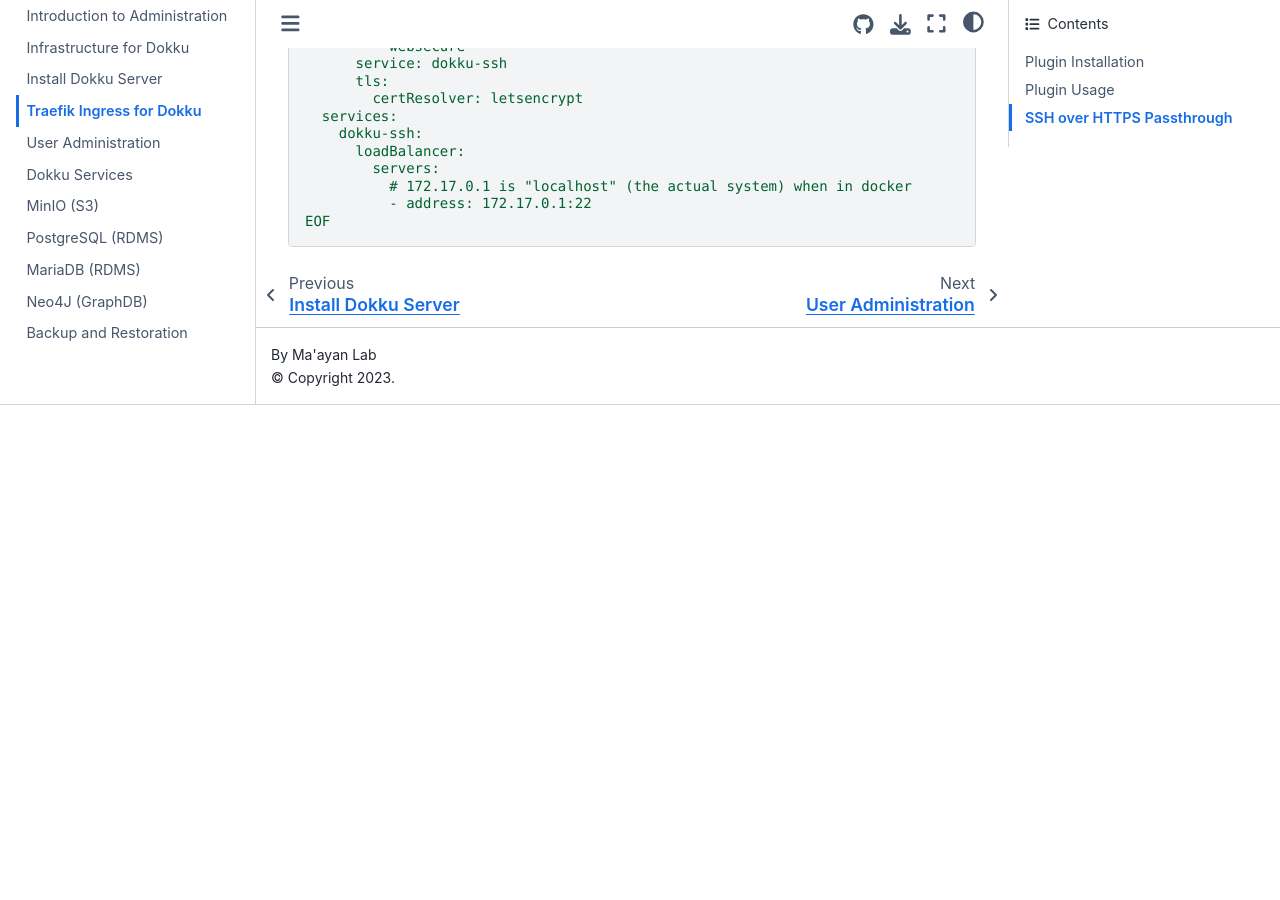
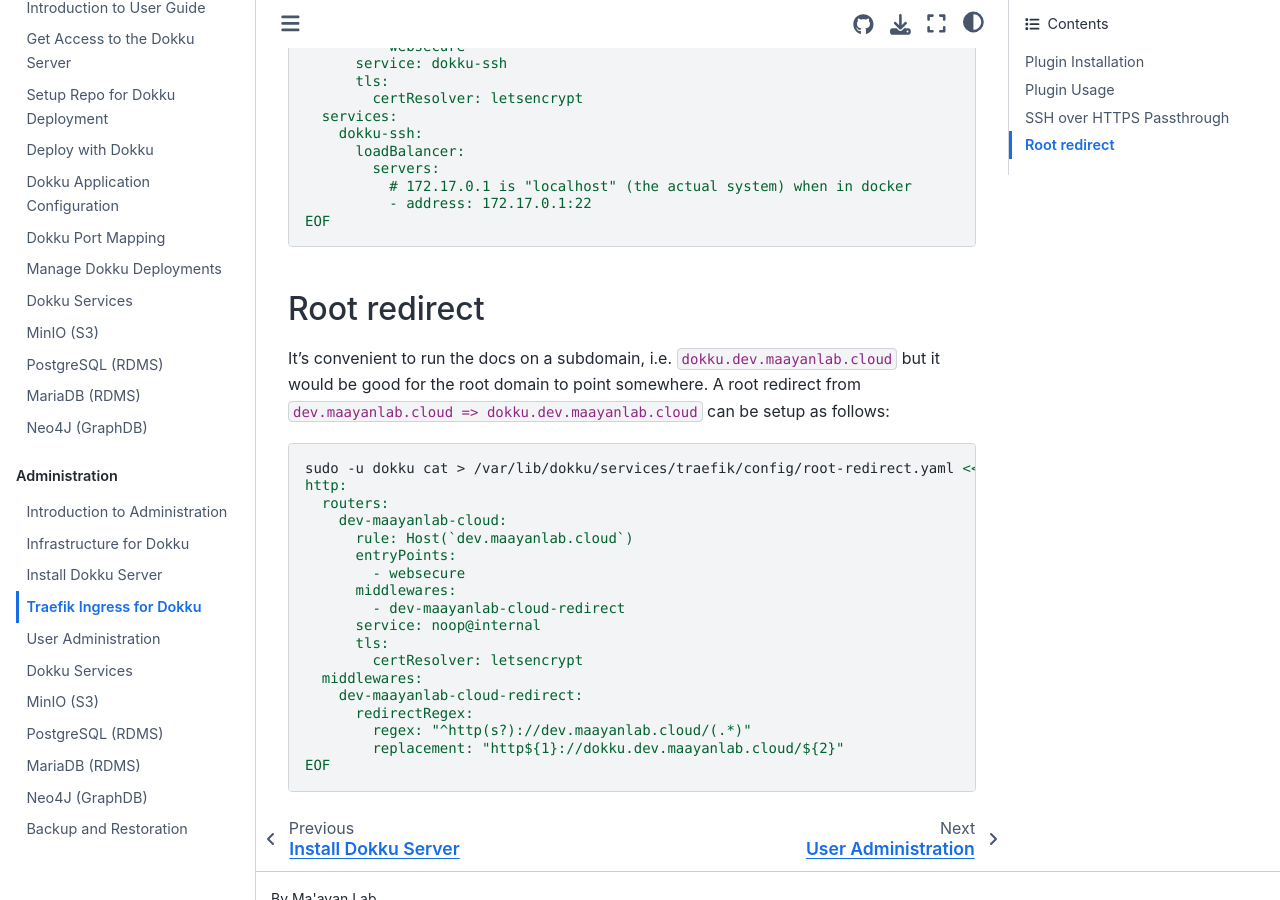
Before and after one commit to MaayanLab/dokku, a Jupyter Book: the page built from administration/21-traefik.md, in a window 1280 px wide and 900 px high, scrolled down 1129 px. Built offline with Jupyter Book 1.0.4 settings and Sphinx 7.4.7 and the Sphinx Book theme 1.1.4, drawn with Linux system fonts in a browser that asks for light colours; before the commit the page ends 1534 px from its top, so only the background shows below that.

Commit message:
Add root redirect instructions

````diff
--- a/administration/21-traefik.md
+++ b/administration/21-traefik.md
@@ -45,3 +45,28 @@
           - address: 172.17.0.1:22
 EOF
 ```
+
+## Root redirect
+
+It's convenient to run the docs on a subdomain, i.e. `dokku.dev.maayanlab.cloud` but it would be good for the root domain to point somewhere. A root redirect from `dev.maayanlab.cloud => dokku.dev.maayanlab.cloud` can be setup as follows:
+
+```bash
+sudo -u dokku cat > /var/lib/dokku/services/traefik/config/root-redirect.yaml <<EOF
+http:
+  routers:
+    dev-maayanlab-cloud:
+      rule: Host(`dev.maayanlab.cloud`)
+      entryPoints:
+        - websecure
+      middlewares:
+        - dev-maayanlab-cloud-redirect
+      service: noop@internal
+      tls:
+        certResolver: letsencrypt
+  middlewares:
+    dev-maayanlab-cloud-redirect:
+      redirectRegex:
+        regex: "^http(s?)://dev.maayanlab.cloud/(.*)"
+        replacement: "http${1}://dokku.dev.maayanlab.cloud/${2}"
+EOF
+```
````
